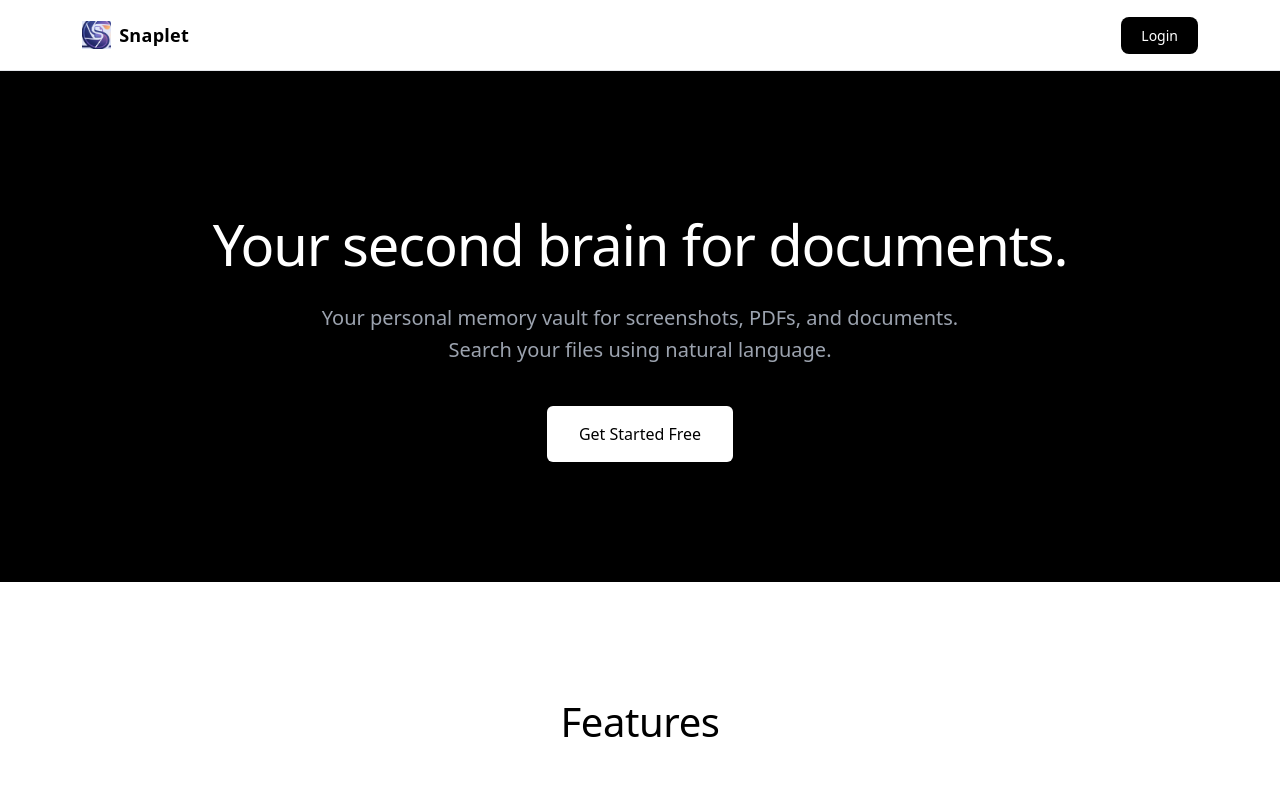
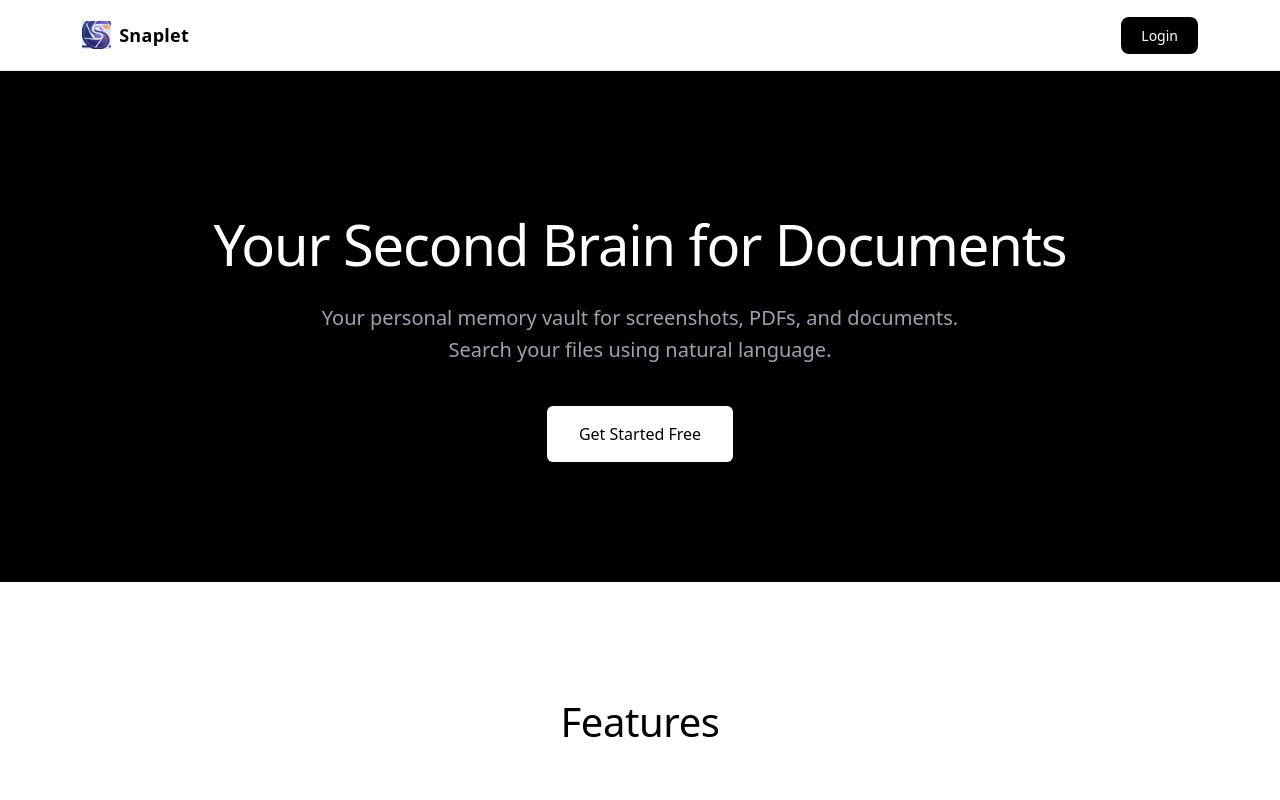
Before and after one commit to Shrawan0701/Snaplet, a React (Create React App) app: page / in a window 1280 px wide. Shown: the top 800 px of the page. Built offline with nearby package versions, Linux system fonts and the light colour scheme; no server answers.

Commit message:
Update hero title text for consistency

```diff
--- a/src/components/LandingPage.js
+++ b/src/components/LandingPage.js
@@ -50,7 +50,7 @@ function LandingPage() {
         <Container>
           <div className="hero-content">
             <h1 className="hero-title">
-             Your second brain for documents.
+             Your Second Brain for Documents
             </h1>
             <p className="hero-subtitle">
               Your personal memory vault for screenshots, PDFs, and documents.<br />
```
